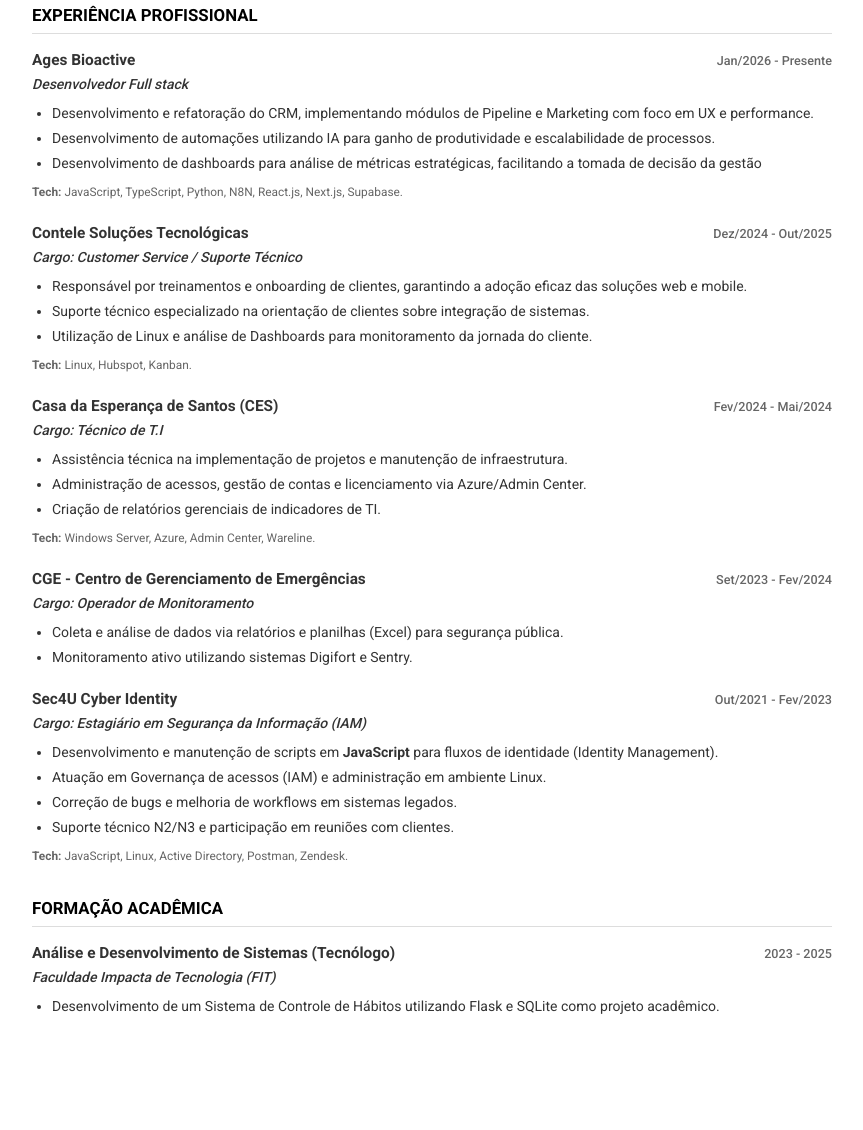
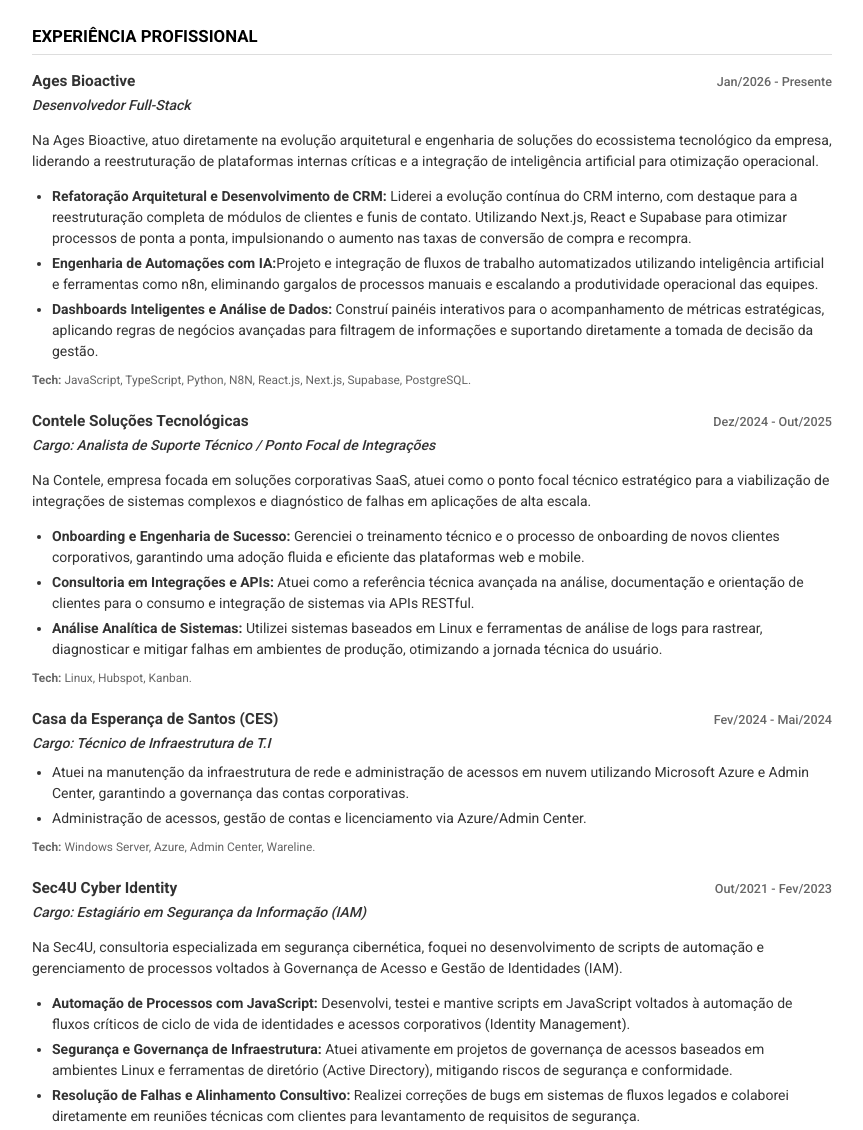
Before and after one commit to ggsilva10/Resume, a website: page src/index.html in a window 1280 px wide. Shown: the part 751-1881 px from the top of the page, without its empty margins (208-1071 px from the left). Before the commit the page ends 1828 px from the top, so only its background shows below. Drawn offline with Linux system fonts and the light colour scheme.

Commit message:
docs(curriculo): refatora perfil e foca histórico em engenharia de software

```diff
--- a/src/index.html
+++ b/src/index.html
@@ -26,7 +26,7 @@
         <section class="summary">
             <h2>Resumo Profissional</h2>
             <p>
-                Desenvolvedor Full-Stack com experiência na criação de sistemas internos, automações com IA e desenvolvimento de CRMs. Sólido background em suporte técnico especializado e administração de sistemas Linux/IAM, unindo visão analítica de infraestrutura com foco em entrega de soluções eficientes em JavaScript, TypeScript e Python
+                Desenvolvedor Full-Stack especializado em arquitetura de sistemas corporativos, CRMs e automações de processos com IA. Utilizo JavaScript, TypeScript, Python, React e Next.js para traduzir regras de negócios em soluções escaláveis. Meu diferencial é a visão de ponta a ponta: aplico meu histórico em infraestrutura (Linux), suporte a integrações B2B e segurança (IAM) para entregar softwares robustos, seguros e focados no resultado real da operação.
         </section>
 
         <section class="projects">
@@ -70,13 +70,14 @@
                     <h3>Ages Bioactive</h3>
                     <span>Jan/2026 - Presente</span>
                 </div>
-                <p class="role">Desenvolvedor Full stack</p>
+                <p class="role">Desenvolvedor Full-Stack</p>
+                <p>Na Ages Bioactive, atuo diretamente na evolução arquitetural e engenharia de soluções do ecossistema tecnológico da empresa, liderando a reestruturação de plataformas internas críticas e a integração de inteligência artificial para otimização operacional.</p>
                 <ul>
-                    <li>Desenvolvimento e refatoração do CRM, implementando módulos de Pipeline e Marketing com foco em UX e performance.</li>
-                    <li>Desenvolvimento de automações utilizando IA para ganho de produtividade e escalabilidade de processos.</li>
-                    <li>Desenvolvimento de dashboards para análise de métricas estratégicas, facilitando a tomada de decisão da gestão</li>
+                    <li><b>Refatoração Arquitetural e Desenvolvimento de CRM:</b> Liderei a evolução contínua do CRM interno, com destaque para a reestruturação completa de módulos de clientes e funis de contato. Utilizando Next.js, React e Supabase para otimizar processos de ponta a ponta, impulsionando o aumento nas taxas de conversão de compra e recompra.</li>
+                    <li><b>Engenharia de Automações com IA:</b>Projeto e integração de fluxos de trabalho automatizados utilizando inteligência artificial e ferramentas como n8n, eliminando gargalos de processos manuais e escalando a produtividade operacional das equipes.</li>
+                    <li><b>Dashboards Inteligentes e Análise de Dados:</b> Construí painéis interativos para o acompanhamento de métricas estratégicas, aplicando regras de negócios avançadas para filtragem de informações e suportando diretamente a tomada de decisão da gestão.</li>
                 </ul>
-                <p class="tools"><strong>Tech:</strong> JavaScript, TypeScript, Python, N8N, React.js, Next.js, Supabase.</p>
+                <p class="tools"><strong>Tech:</strong> JavaScript, TypeScript, Python, N8N, React.js, Next.js, Supabase, PostgreSQL.</p>
             </div>
 
             <div class="job">
@@ -84,11 +85,12 @@
                     <h3>Contele Soluções Tecnológicas</h3>
                     <span>Dez/2024 - Out/2025</span>
                 </div>
-                <p class="role">Cargo: Customer Service / Suporte Técnico</p>
+                <p class="role">Cargo: Analista de Suporte Técnico / Ponto Focal de Integrações</p>
+                <p>Na Contele, empresa focada em soluções corporativas SaaS, atuei como o ponto focal técnico estratégico para a viabilização de integrações de sistemas complexos e diagnóstico de falhas em aplicações de alta escala.</p>
                 <ul>
-                    <li>Responsável por treinamentos e onboarding de clientes, garantindo a adoção eficaz das soluções web e mobile.</li>
-                    <li>Suporte técnico especializado na orientação de clientes sobre integração de sistemas.</li>
-                    <li>Utilização de Linux e análise de Dashboards para monitoramento da jornada do cliente.</li>
+                    <li><b>Onboarding e Engenharia de Sucesso:</b> Gerenciei o treinamento técnico e o processo de onboarding de novos clientes corporativos, garantindo uma adoção fluida e eficiente das plataformas web e mobile.</li>
+                    <li><b>Consultoria em Integrações e APIs:</b> Atuei como a referência técnica avançada na análise, documentação e orientação de clientes para o consumo e integração de sistemas via APIs RESTful.</li>
+                    <li><b>Análise Analítica de Sistemas:</b> Utilizei sistemas baseados em Linux e ferramentas de análise de logs para rastrear, diagnosticar e mitigar falhas em ambientes de produção, otimizando a jornada técnica do usuário.</li>
                 </ul>
                 <p class="tools"><strong>Tech:</strong> Linux, Hubspot, Kanban.</p>
             </div>
@@ -98,25 +100,12 @@
                     <h3>Casa da Esperança de Santos (CES)</h3>
                     <span>Fev/2024 - Mai/2024</span>
                 </div>
-                <p class="role">Cargo: Técnico de T.I</p>
+                <p class="role">Cargo: Técnico de Infraestrutura de T.I</p>
                 <ul>
-                    <li>Assistência técnica na implementação de projetos e manutenção de infraestrutura.</li>
+                    <li>Atuei na manutenção da infraestrutura de rede e administração de acessos em nuvem utilizando Microsoft Azure e Admin Center, garantindo a governança das contas corporativas.</li>
                     <li>Administração de acessos, gestão de contas e licenciamento via Azure/Admin Center.</li>
-                    <li>Criação de relatórios gerenciais de indicadores de TI.</li>
                 </ul>
                 <p class="tools"><strong>Tech:</strong> Windows Server, Azure, Admin Center, Wareline.</p>
-            </div>
-
-            <div class="job">
-                <div class="job-header">
-                    <h3>CGE - Centro de Gerenciamento de Emergências</h3>
-                    <span>Set/2023 - Fev/2024</span>
-                </div>
-                <p class="role">Cargo: Operador de Monitoramento</p>
-                <ul>
-                    <li>Coleta e análise de dados via relatórios e planilhas (Excel) para segurança pública.</li>
-                    <li>Monitoramento ativo utilizando sistemas Digifort e Sentry.</li>
-                </ul>
             </div>
 
             <div class="job">
@@ -125,11 +114,11 @@
                     <span>Out/2021 - Fev/2023</span>
                 </div>
                 <p class="role">Cargo: Estagiário em Segurança da Informação (IAM)</p>
+                <p>Na Sec4U, consultoria especializada em segurança cibernética, foquei no desenvolvimento de scripts de automação e gerenciamento de processos voltados à Governança de Acesso e Gestão de Identidades (IAM).</p>
                 <ul>
-                    <li>Desenvolvimento e manutenção de scripts em <strong>JavaScript</strong> para fluxos de identidade (Identity Management).</li>
-                    <li>Atuação em Governança de acessos (IAM) e administração em ambiente Linux.</li>
-                    <li>Correção de bugs e melhoria de workflows em sistemas legados.</li>
-                    <li>Suporte técnico N2/N3 e participação em reuniões com clientes.</li>
+                    <li><b>Automação de Processos com JavaScript:</b> Desenvolvi, testei e mantive scripts em JavaScript voltados à automação de fluxos críticos de ciclo de vida de identidades e acessos corporativos (Identity Management).</li>
+                    <li><b>Segurança e Governança de Infraestrutura:</b> Atuei ativamente em projetos de governança de acessos baseados em ambientes Linux e ferramentas de diretório (Active Directory), mitigando riscos de segurança e conformidade.</li>
+                    <li><b>Resolução de Falhas e Alinhamento Consultivo:</b> Realizei correções de bugs em sistemas de fluxos legados e colaborei diretamente em reuniões técnicas com clientes para levantamento de requisitos de segurança.</li>
                 </ul>
                 <p class="tools"><strong>Tech:</strong> JavaScript, Linux, Active Directory, Postman, Zendesk.</p>
             </div>
```
